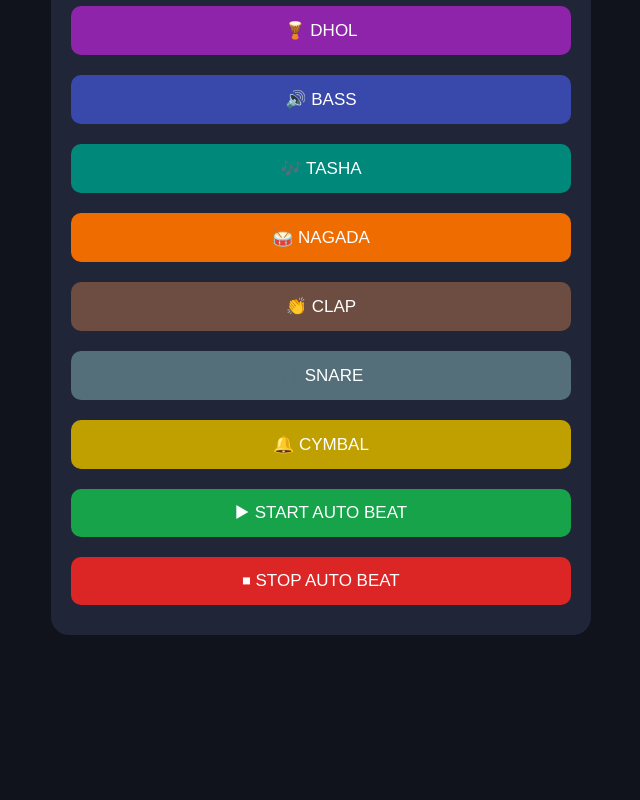
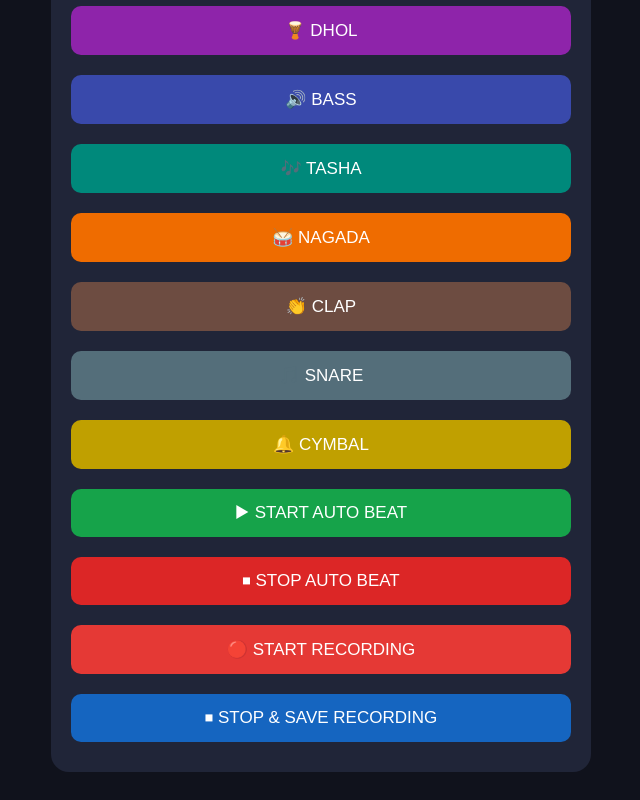
Before and after one commit to chovarammahilang974-svg/chovaram-ai-octapad, a plain HTML site: page index.html in a window 1280 px wide. Shown: the part 512-1312 px from the top of the page, without its empty margins (319-959 px from the left). Before the commit the page ends 1175 px from the top, so only its background shows below. Drawn offline with Linux system fonts and the light colour scheme.

Commit message:
Fix button structure and add recording controls

```diff
--- a/index.html
+++ b/index.html
@@ -106,6 +106,15 @@ button {
 <button onclick="stopAutoBeat()"
 style="background:#dc2626">
 ⏹ STOP AUTO BEAT
+<button onclick="startRecording()"
+style="background:#e53935">
+🔴 START RECORDING
+</button>
+
+<button onclick="stopRecording()"
+style="background:#1565c0">
+⏹ STOP & SAVE RECORDING
+</button>
 </button>
 </div>
 
```
